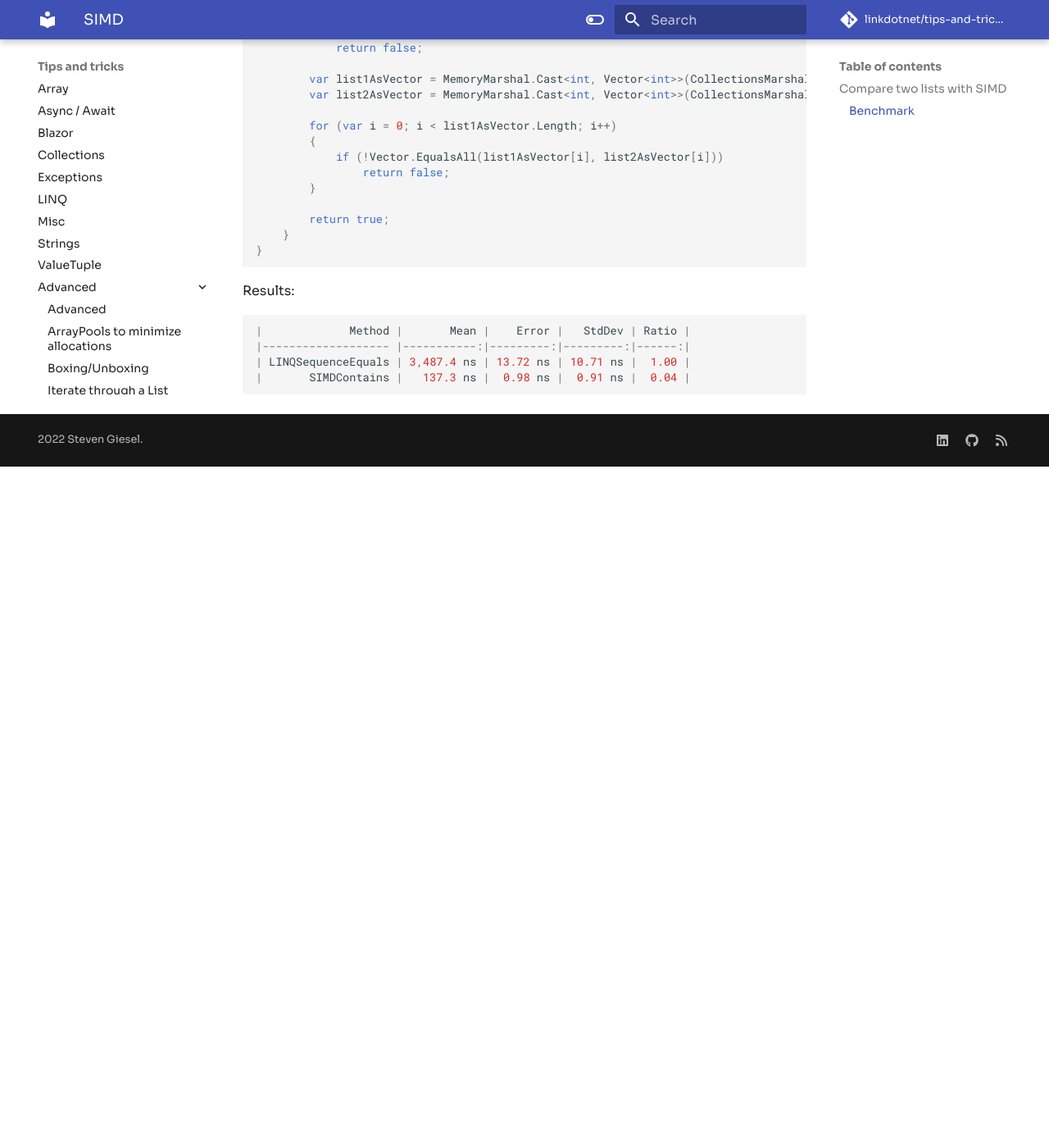
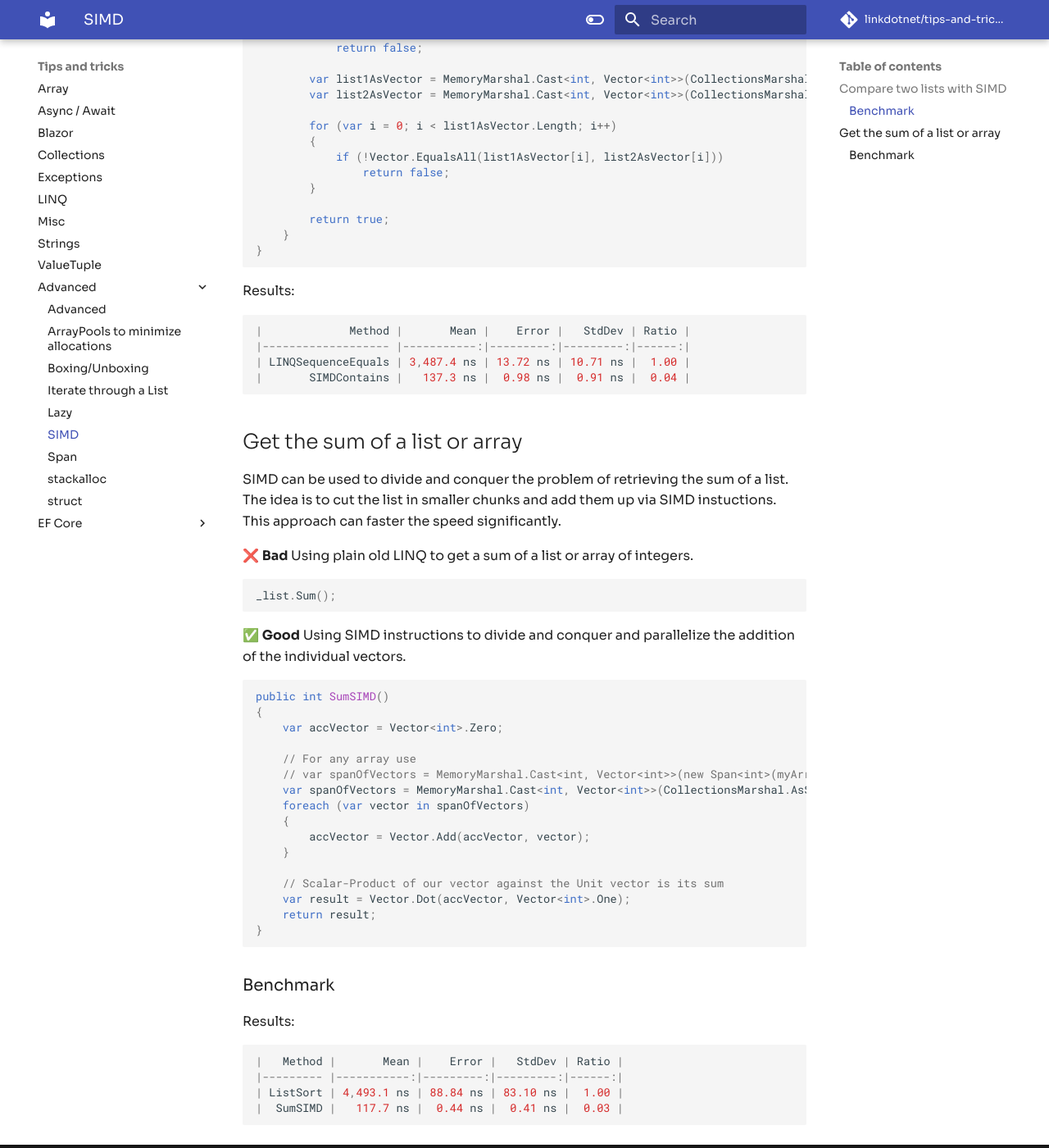
Before and after one commit to linkdotnet/tips-and-tricks, an MkDocs documentation site: the page built from docs/advanced/SIMD.md, in a window 1280 px wide and 1400 px high, scrolled down 1316 px. Shown: the whole window at 82% size. Built offline with MkDocs 1.6.1 and Material for MkDocs 9.7.7, drawn with Linux system fonts in a browser that asks for light colours; comment, search, counter and statistics services are not loaded; before the commit the page ends 1885 px from its top, so only the background shows below that.

Commit message:
Sum of List

````diff
--- a/docs/advanced/SIMD.md
+++ b/docs/advanced/SIMD.md
@@ -72,3 +72,40 @@ Results:
 | LINQSequenceEquals | 3,487.4 ns | 13.72 ns | 10.71 ns |  1.00 |
 |       SIMDContains |   137.3 ns |  0.98 ns |  0.91 ns |  0.04 |
 ```
+
+## Get the sum of a list or array
+SIMD can be used to divide and conquer the problem of retrieving the sum of a list. The idea is to cut the list in smaller chunks and add them up via SIMD instuctions. This approach can faster the speed significantly.
+
+❌ **Bad** Using plain old LINQ to get a sum of a list or array of integers.
+```csharp
+_list.Sum();
+```
+
+✅ **Good** Using SIMD instructions to divide and conquer and parallelize the addition of the individual vectors.
+```csharp
+public int SumSIMD()
+{
+    var accVector = Vector<int>.Zero;
+
+    // For any array use
+    // var spanOfVectors = MemoryMarshal.Cast<int, Vector<int>>(new Span<int>(myArray));
+    var spanOfVectors = MemoryMarshal.Cast<int, Vector<int>>(CollectionsMarshal.AsSpan(_list));
+    foreach (var vector in spanOfVectors)
+    {
+        accVector = Vector.Add(accVector, vector);
+    }
+
+    // Scalar-Product of our vector against the Unit vector is its sum
+    var result = Vector.Dot(accVector, Vector<int>.One);
+    return result;
+}
+```
+
+### Benchmark
+Results:
+```csharp
+|   Method |       Mean |    Error |   StdDev | Ratio |
+|--------- |-----------:|---------:|---------:|------:|
+| ListSort | 4,493.1 ns | 88.84 ns | 83.10 ns |  1.00 |
+|  SumSIMD |   117.7 ns |  0.44 ns |  0.41 ns |  0.03 |
+```
````
